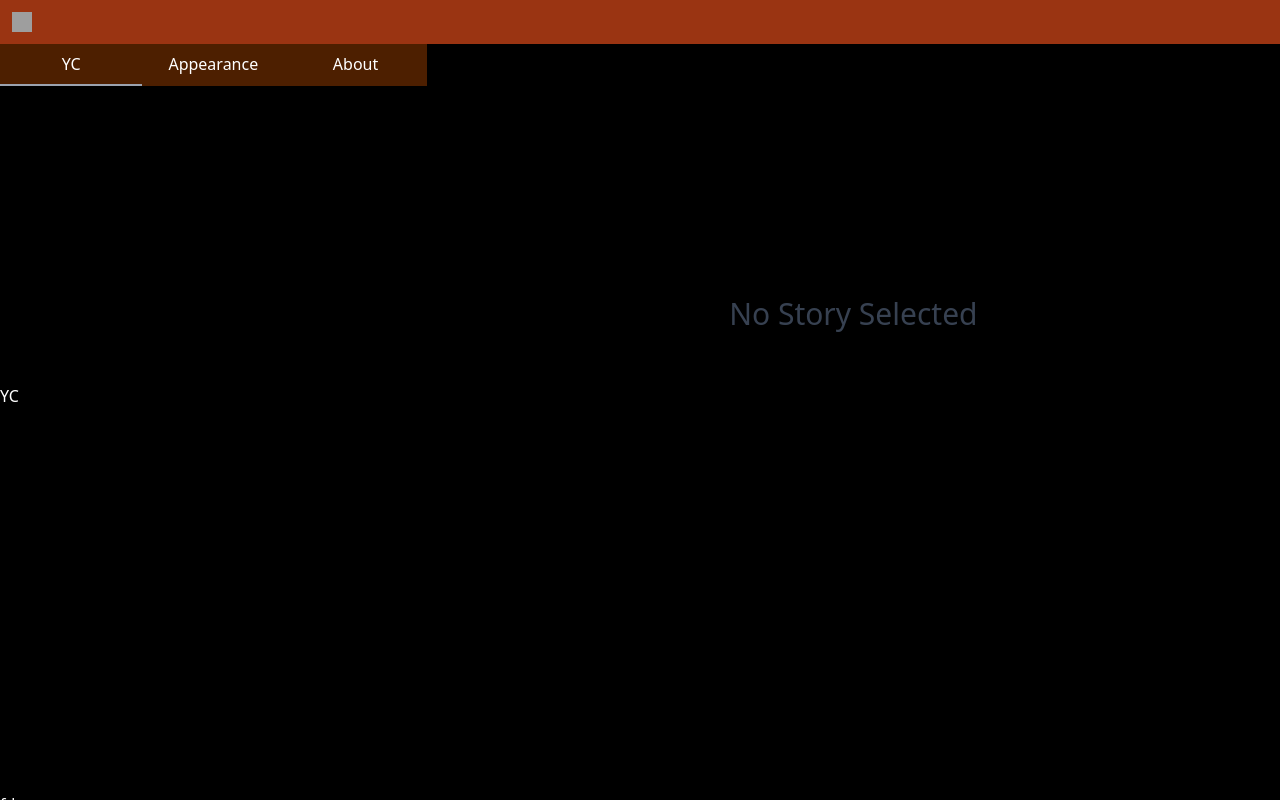
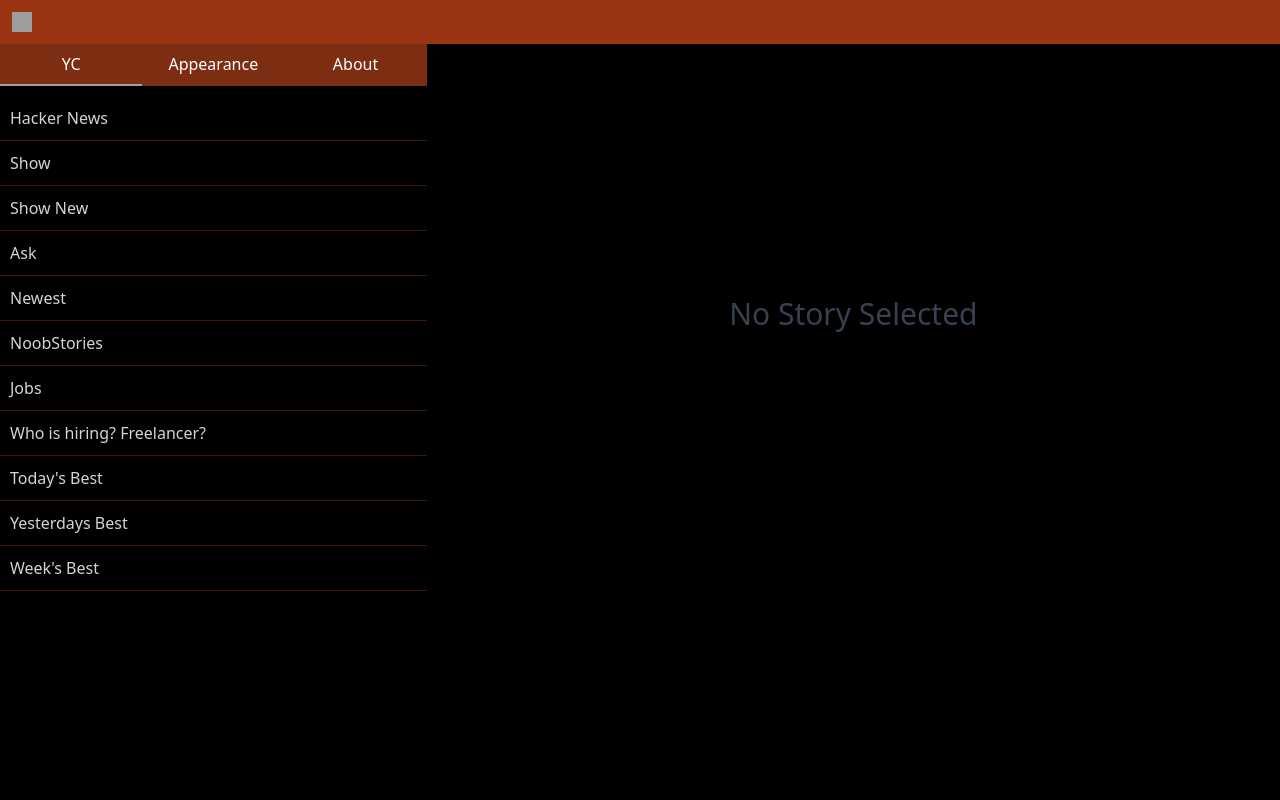
Before and after one commit to Faristp7/Hacker-News, a React (Vite) app: page /options in a window 1280 px wide. Built offline with nearby package versions, Linux system fonts and the light colour scheme; grey boxes are pictures that could not be loaded; what ldrs would draw is missing.

Commit message:
YC added

```diff
--- a/src/components/TabsMenu/YC.tsx
+++ b/src/components/TabsMenu/YC.tsx
@@ -1,9 +1,27 @@
-
-export  function YC() {
+export function YC() {
+  const values = [
+    "Hacker News",
+    "Show",
+    "Show New",
+    "Ask",
+    "Newest",
+    "NoobStories",
+    "Jobs",
+    "Who is hiring? Freelancer?",
+    "Today's Best",
+    "Yesterdays Best",
+    "Week's Best",
+  ];
   return (
-    <div className="pt-96 overflow-y-scroll h-screen ">
-      YC
-      <div className="mt-96">fd</div>
+    <div className="h-screen overflow-y-scroll pt-24">
+      <div>
+        {values.map((val: string, index: number) => {
+          return <div key={index}>
+            <h6 className="p-2.5 text-gray-300">{val}</h6>
+            <hr className="border-orange-900 opacity-50"/>
+          </div>;
+        })}
+      </div>
     </div>
-  )
+  );
 }
--- a/src/components/sideBar/SideBar.tsx
+++ b/src/components/sideBar/SideBar.tsx
@@ -13,7 +13,7 @@ export default function SideBar() {
         <div>
           <NavBar />
         </div>
-        <div className="fixed mt-11 flex w-2/6 justify-between bg-clr align-middle font-thin">
+        <div className="fixed mt-11 flex w-full sm:w-2/6 justify-between bg-orange-900 align-middle font-thin">
           <div
             className={`flex flex-1 cursor-pointer justify-center py-2 ${tabs === 0 ? "border-b-2 border-gray-400" : ""}`}
             onClick={() => setTabs(0)}
--- a/tailwind.config.js
+++ b/tailwind.config.js
@@ -7,7 +7,8 @@ export default {
   theme: {
     extend: {
       backgroundColor : {
-        clr : '#4d1f00'
+        clr : '#4d1f00',
+        BaseClr : '#4d1f00ba'
       }
     },
   },
```
